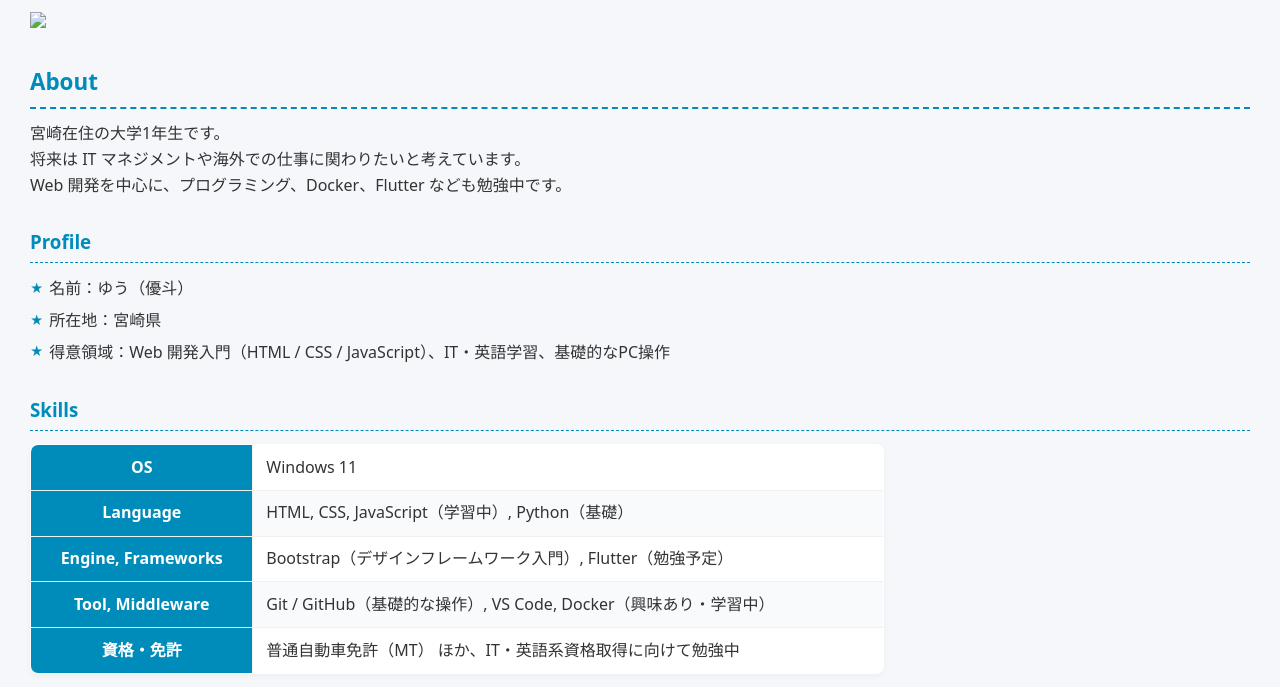
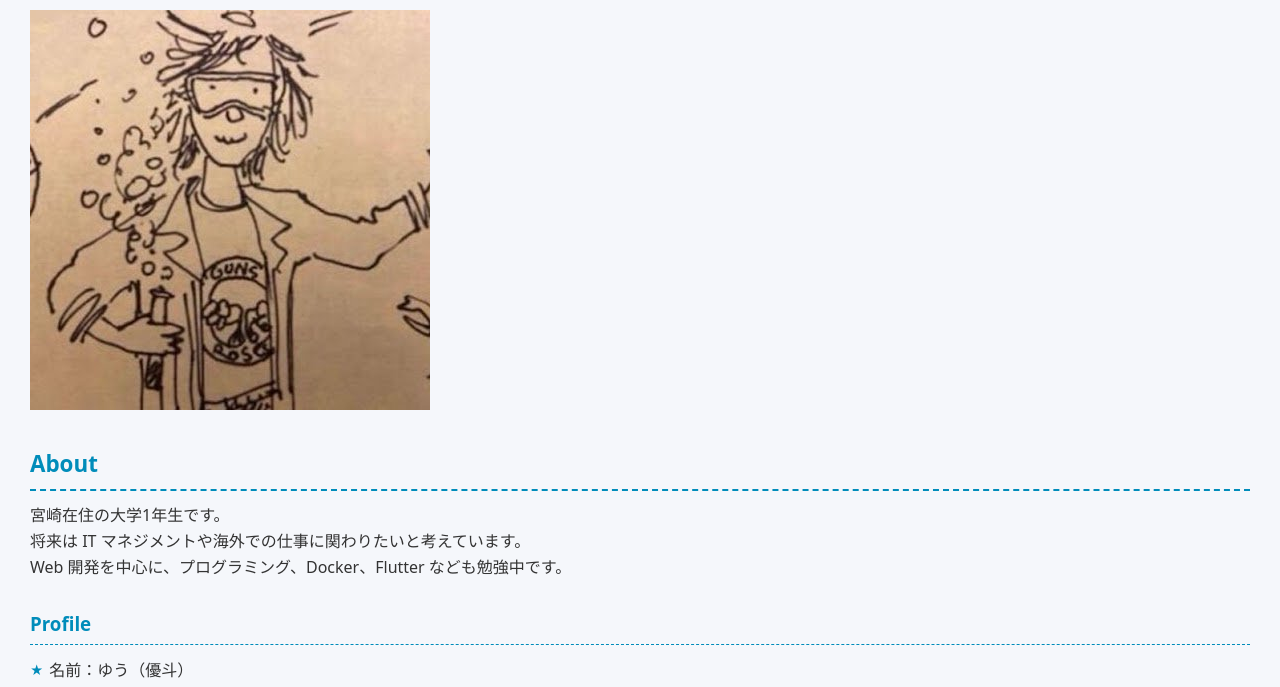
Before and after one commit to xiachengyoudou-cloud/Xiachengyoudou.github.io, a plain HTML site: page index.html in a window 1280 px wide. Shown: the part 97-784 px from the top of the page. Drawn offline with Linux system fonts and the light colour scheme.

Commit message:
Update index.html

```diff
--- a/index.html
+++ b/index.html
@@ -8,7 +8,7 @@
   </head>
   <body>
     <h1>ゆう</h1>
-      <img src="プロフィール.png">
+        <img src="icon.jpg">
 
     <h2>About</h2>
     <p>
```
